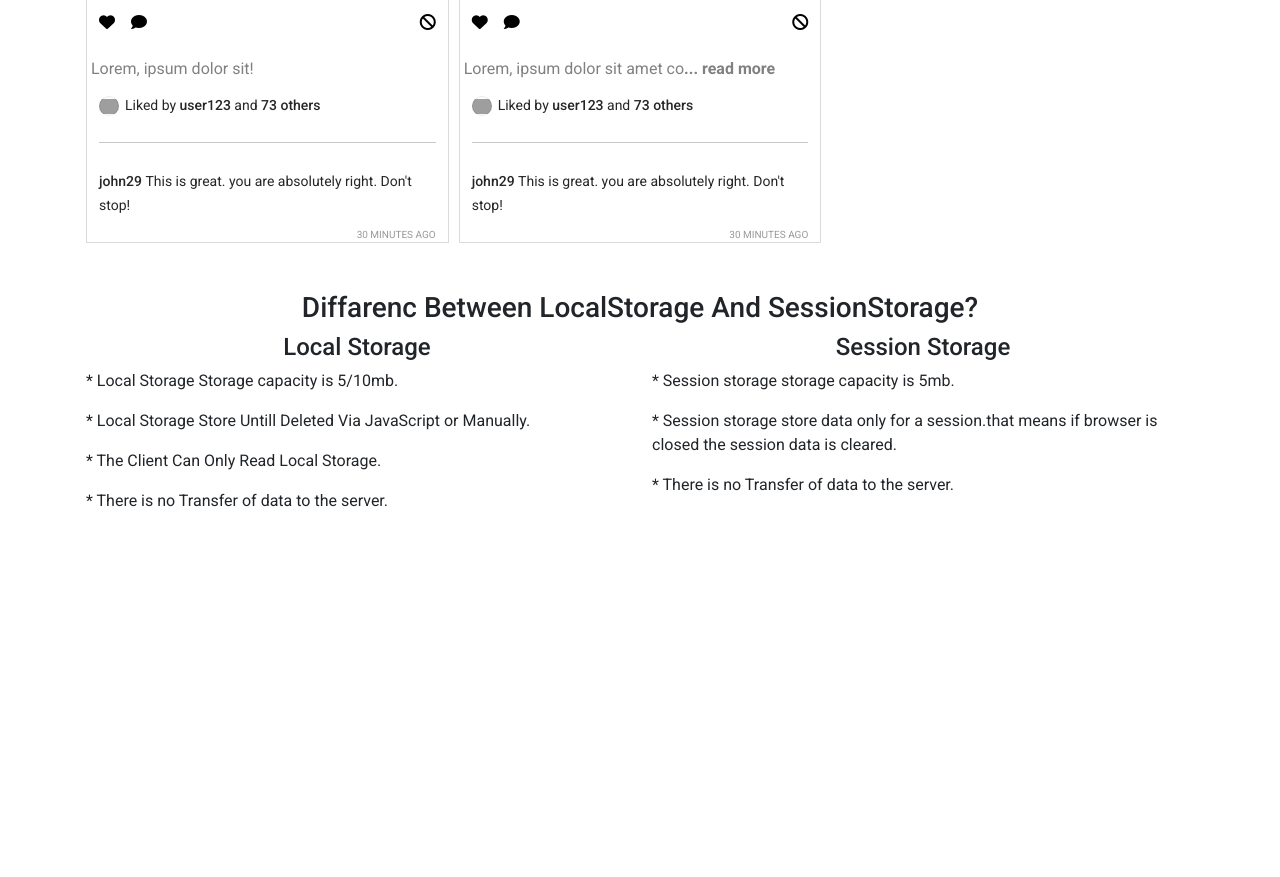
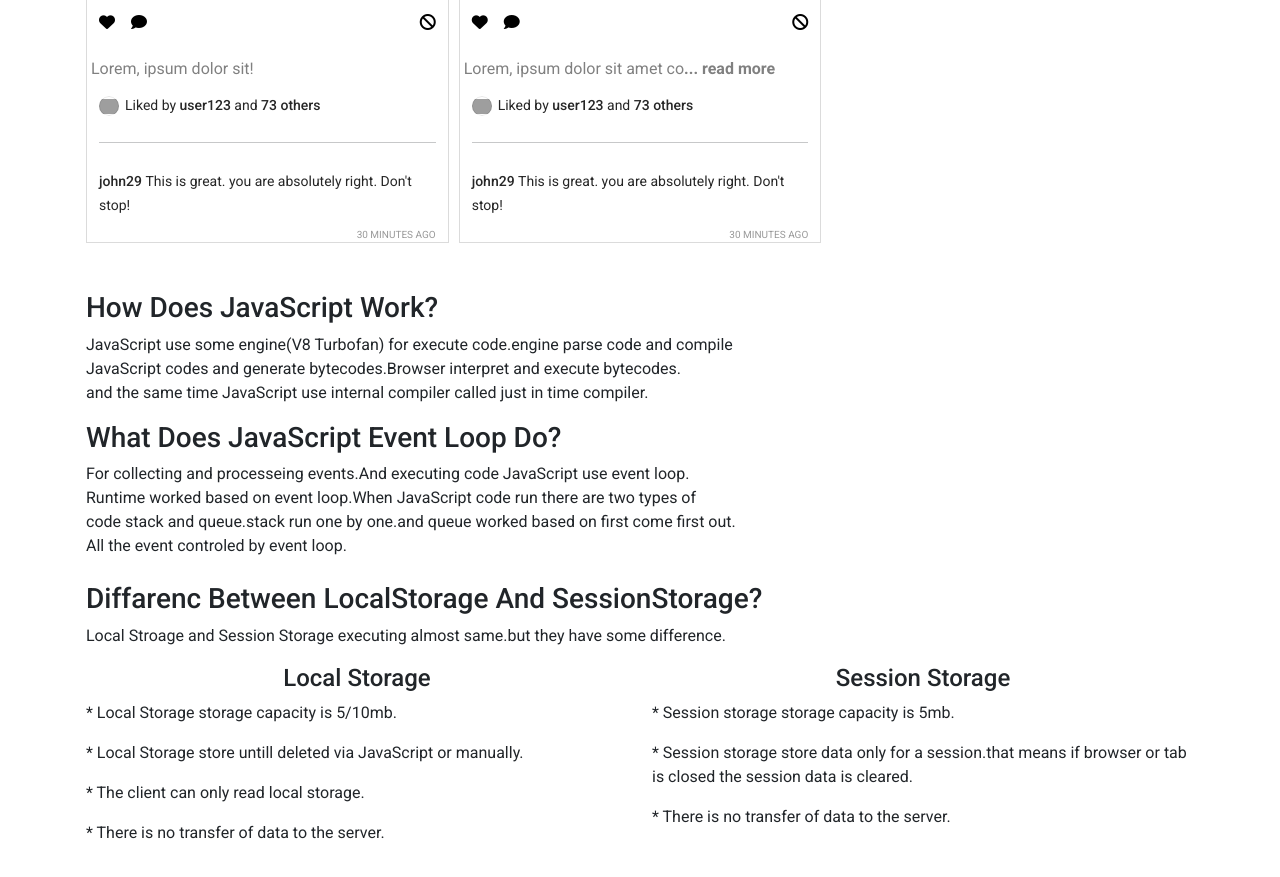
Before and after one commit to mowuj/inista-shohor, a plain HTML site: page index.html in a window 1280 px wide. Shown: the part 1289-2166 px from the top of the page. Before the commit the page ends 1882 px from the top, so only its background shows below. Drawn offline with nearby package versions, Linux system fonts and the light colour scheme; grey boxes are pictures that could not be loaded.

Commit message:
Question about js work and event loop

```diff
--- a/index.html
+++ b/index.html
@@ -77,22 +77,30 @@
                 <h1>Reported posts</h1>
             </div>
             <section class="my-5">
-
-
+                <h3>How Does JavaScript Work?</h3>
+                <p>JavaScript use some engine(V8 Turbofan) for execute code.engine parse code and compile <br>
+                    JavaScript codes and generate bytecodes.Browser interpret and execute bytecodes. <br>
+                    and the same time JavaScript use internal compiler called just in time compiler.</p>
+                <h3>What Does JavaScript Event Loop Do?</h3>
+                <p>For collecting and processeing events.And executing code JavaScript use event loop. <br>
+                    Runtime worked based on event loop.When JavaScript code run there are two types of <br>
+                    code stack and queue.stack run one by one.and queue worked based on first come first out. <br>
+                    All the event controled by event loop.</p>
                 <div class="row my-4">
-                    <h3 class="text-center">Diffarenc Between LocalStorage And SessionStorage?</h3>
+                    <h3 >Diffarenc Between LocalStorage And SessionStorage?</h3>
+                    <p>Local Stroage and Session Storage executing almost same.but they have some difference.</p>
                     <div class="col-md-6">
                         <h4 class="text-center">Local Storage</h4>
-                        <p>* Local Storage Storage capacity is 5/10mb.</p>
-                        <p>* Local Storage Store Untill Deleted Via JavaScript or Manually.</p>
-                        <p>* The Client Can Only Read Local Storage.</p>
-                        <p>* There is no Transfer of data to the server.</p>
+                        <p>* Local Storage storage capacity is 5/10mb.</p>
+                        <p>* Local Storage store untill deleted via JavaScript or manually.</p>
+                        <p>* The client can only read local storage.</p>
+                        <p>* There is no transfer of data to the server.</p>
                     </div>
                     <div class="col-md-6">
                         <h4 class="text-center">Session Storage</h4>
                         <p>* Session storage storage capacity is 5mb.</p>
-                        <p>* Session storage store data only for a session.that means if browser is closed the session data is cleared.</p>
-                        <p>* There is no Transfer of data to the server.</p>
+                        <p>* Session storage store data only for a session.that means if browser or tab is closed the session data is cleared.</p>
+                        <p>* There is no transfer of data to the server.</p>
                     </div>
                 </div>
             </section>
```
